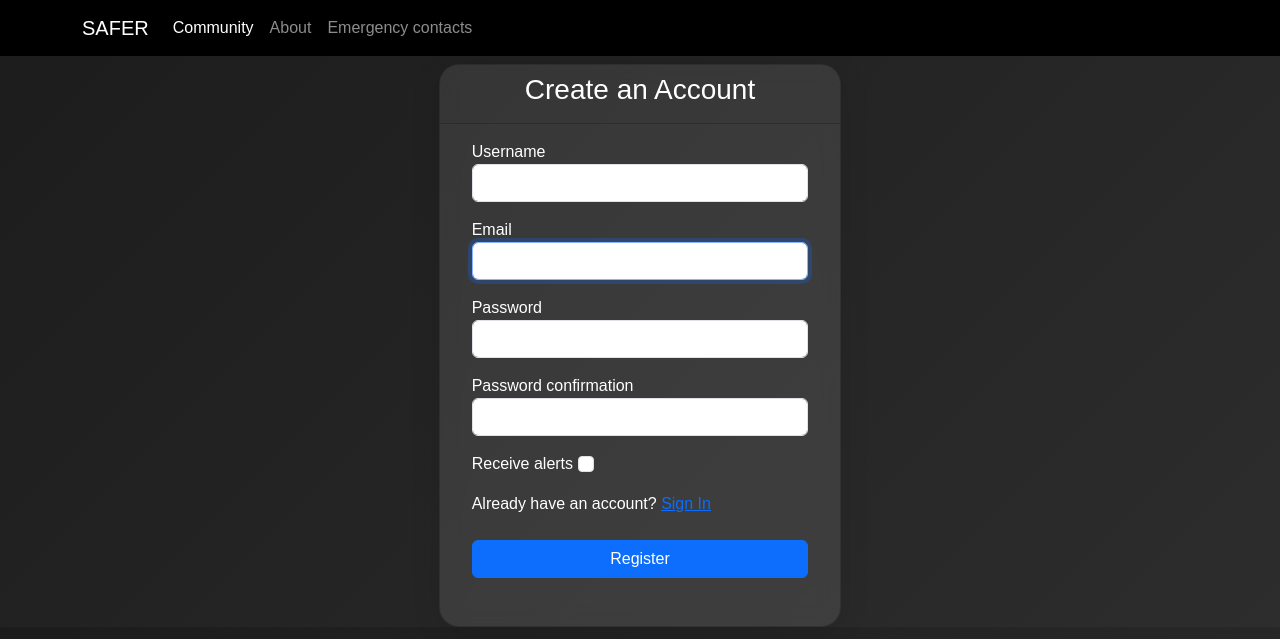
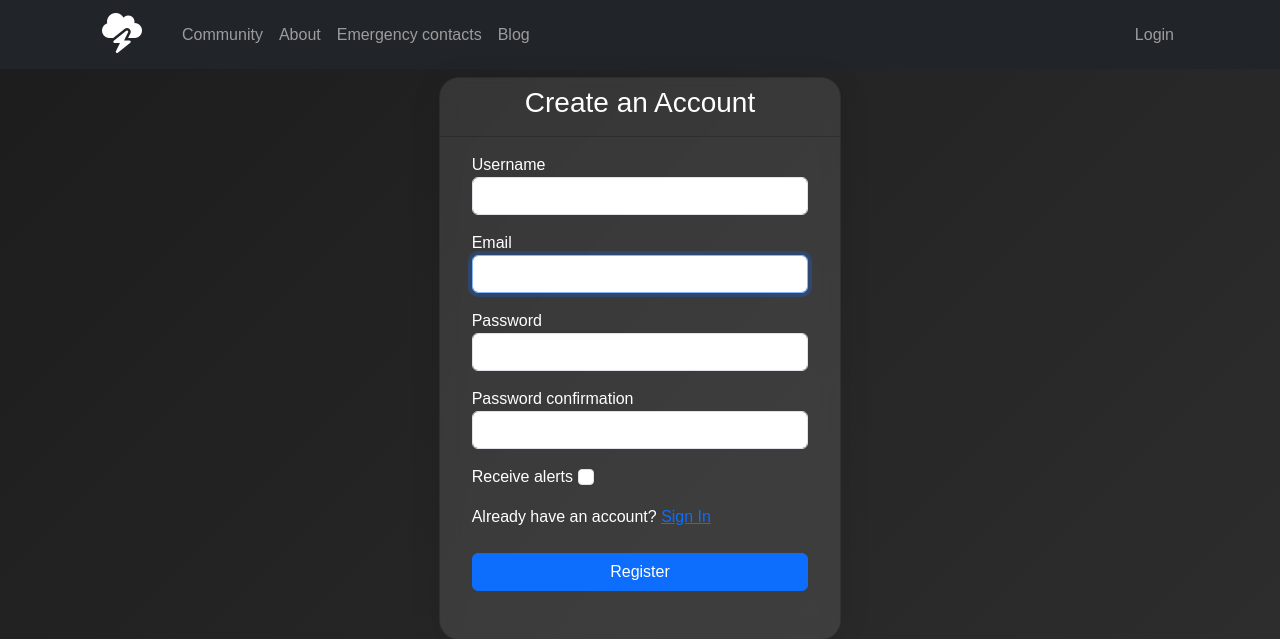
Before and after one commit to dev-EstherKubania/SAFER, a Django app: page /accounts/register/ in a window 1280 px wide. Shown: the top 639 px of the page. Run offline with Django 3.2, Linux system fonts and the light colour scheme; parts of the project's set-up code (start-up, migrations or seed data) failed here and were passed over; some libraries are stand-ins or nearby versions.

Commit message:
fixed working links

```diff
--- a/templates/users/register.html
+++ b/templates/users/register.html
@@ -7,20 +7,32 @@
     <meta name="viewport" content="width=device-width, initial-scale=1.0">
     <!-- Bootstrap css -->
     <link rel="stylesheet" href="https://cdn.jsdelivr.net/npm/bootstrap@5.3.3/dist/css/bootstrap.min.css">
+    <!-- Fontawesome -->
+    <link rel="stylesheet" href="https://cdnjs.cloudflare.com/ajax/libs/font-awesome/6.5.2/css/all.min.css">
     <link rel="stylesheet" href="{% static 'styles/styles.css' %}">
     <title>SAFER</title>
 </head>
 <body>
-    <nav class="navbar navbar-expand-lg bg-black" data-bs-theme="dark">
+  <nav class="navbar navbar-expand-lg navbar-dark bg-dark">
     <div class="container">
-          <a class="navbar-brand" href="{% url 'index' %}">SAFER</a>
-          <button class="navbar-toggler" type="button" data-bs-toggle="collapse" data-bs-target="#navbarSupportedContent" aria-controls="navbarSupportedContent" aria-expanded="false" aria-label="Toggle navigation">
-            <span class="navbar-toggler-icon"></span>
+      <a class="navbar-brand" href="{% url 'index' %}">
+        <i class="fa-solid fa-cloud-bolt fa-2x mx-3 ps-1"></i>
+      </a>
+      <button class="navbar-toggler" type="button" data-mdb-toggle="collapse"
+        data-mdb-target="#navbarSupportedContent" aria-controls="navbarSupportedContent" aria-expanded="false"
+        aria-label="Toggle navigation">
+        <i class="fas fa-bars"></i>
       </button>
       <div class="collapse navbar-collapse" id="navbarSupportedContent">
+        <!-- <form class="me-3">
+          <div class="form-white input-group" style="width: 250px;">
+            <input type="search" class="form-control rounded" placeholder="Search region or forum"
+              aria-label="Search" aria-describedby="search-addon" />
+          </div>
+        </form> -->
         <ul class="navbar-nav me-auto mb-2 mb-lg-0">
           <li class="nav-item">
-                <a class="nav-link active" aria-current="page" href="#">Community</a>
+            <a class="nav-link" href="{% url 'community-home' %}">Community</a>
           </li>
           <li class="nav-item">
             <a class="nav-link" href="#">About</a>
@@ -28,6 +40,40 @@
           <li class="nav-item">
             <a class="nav-link" href="#">Emergency contacts</a>
           </li>
+          <li class="nav-item">
+            <a class="nav-link" href="#">Blog</a>
+          </li>
+
+        </ul>
+        <ul class="navbar-nav d-flex flex-row ms-auto me-3">
+
+          {% if user.is_authenticated %}
+          <li class="nav-item me-3 me-lg-0 dropdown">
+            <a class="nav-link dropdown-toggle" href="#" role="button" data-bs-toggle="dropdown" aria-expanded="false">
+              <i class="fas fa-plus"></i>
+            </a>
+            <ul class="dropdown-menu">
+              <li><a class="dropdown-item" href="#">Add alert</a></li>
+            </ul>
+          </li>
+          <li class="nav-item me-3 me-lg-0 dropdown">
+            <a class="nav-link dropdown-toggle" href="#" role="button" data-bs-toggle="dropdown" aria-expanded="false">
+              <img src="https://mdbootstrap.com/img/Photos/Avatars/img (31).jpg" class="rounded-circle" height="22"
+              alt="" loading="lazy" />
+            </a>
+            <ul class="dropdown-menu">
+              <li><a class="dropdown-item" href="#">Profile</a></li>
+              <li><a class="dropdown-item" href="{% url 'logout_user' %}">Logout</a></li>
+            </ul>
+          </li>
+          {% else %}
+          <li class="nav-item me-3 me-lg-0">
+            <a class="nav-link btn btn-primary" href="{% url 'login-user' %}">Login</a>
+          </li>
+          <!-- <li class="nav-item me-3 me-lg-0">
+            <a class="nav-link btn btn-primary" href="{%  url 'register' %}">Sign up</a>
+          </li> -->
+          {% endif %}
         </ul>
       </div>
     </div>
```
Also changed, not shown: templates/community/forum.html (+13 -9 lines), templates/community/index.html (+12 -8 lines), templates/index.html (+9 -6 lines), templates/users/login.html (+51 -5 lines), db.sqlite3 (deleted). Lines whose indentation alone changed are shown as unchanged.
